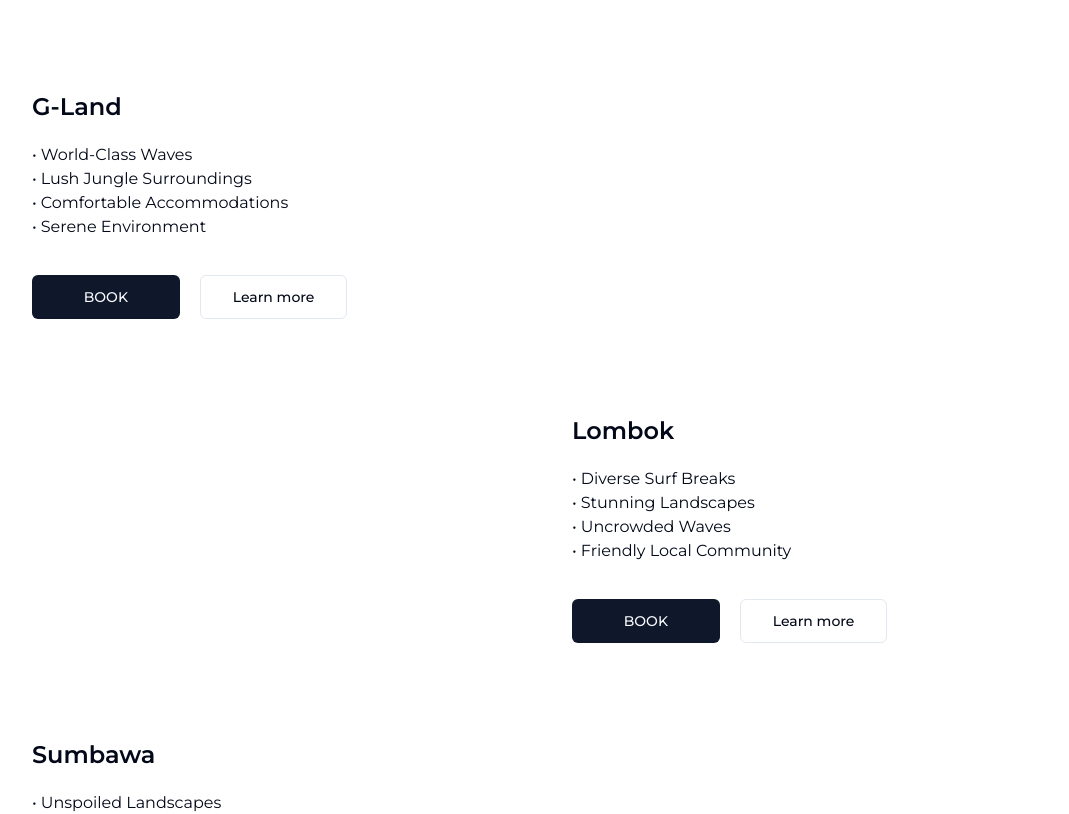
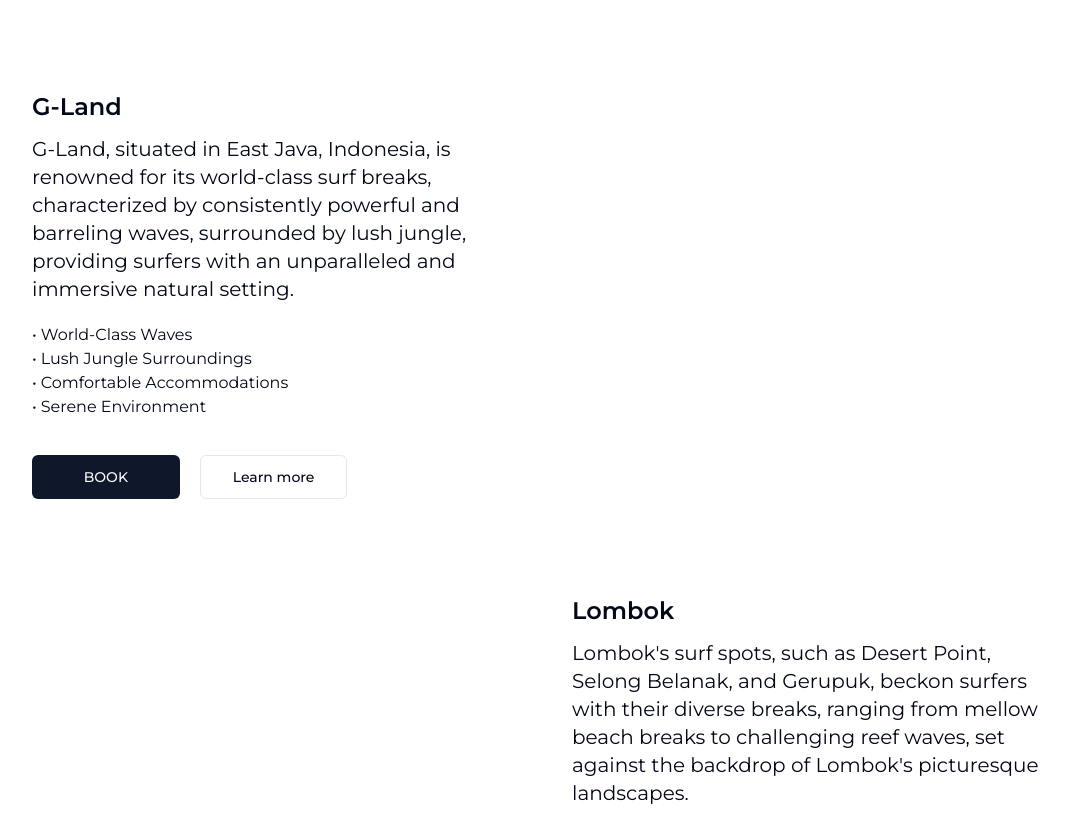
Before and after one commit to evaries/oceanspirit, a Next.js app: page / in a window 1280 px wide. Shown: the part 2380-3194 px from the top of the page, without its empty margins (96-1165 px from the left). Built offline with nearby package versions, Linux system fonts and the light colour scheme.

Commit message:
fixed footer p structure

```diff
--- a/app/layout/entities/destination.tsx
+++ b/app/layout/entities/destination.tsx
@@ -42,7 +42,7 @@ export const Destination: React.FC<DestinationProps> = ({
           }`}
         >
           <h3 className="subtitle-2 text-center md:text-left">{title}</h3>
-          {/* <p className="p mt-3 text-center md:text-left">{description}</p> */}
+          <p className="p mt-3 text-center md:text-left">{description}</p>
           <ul className="mt-5">
             {features.map((feature, index) => {
               return (
```
